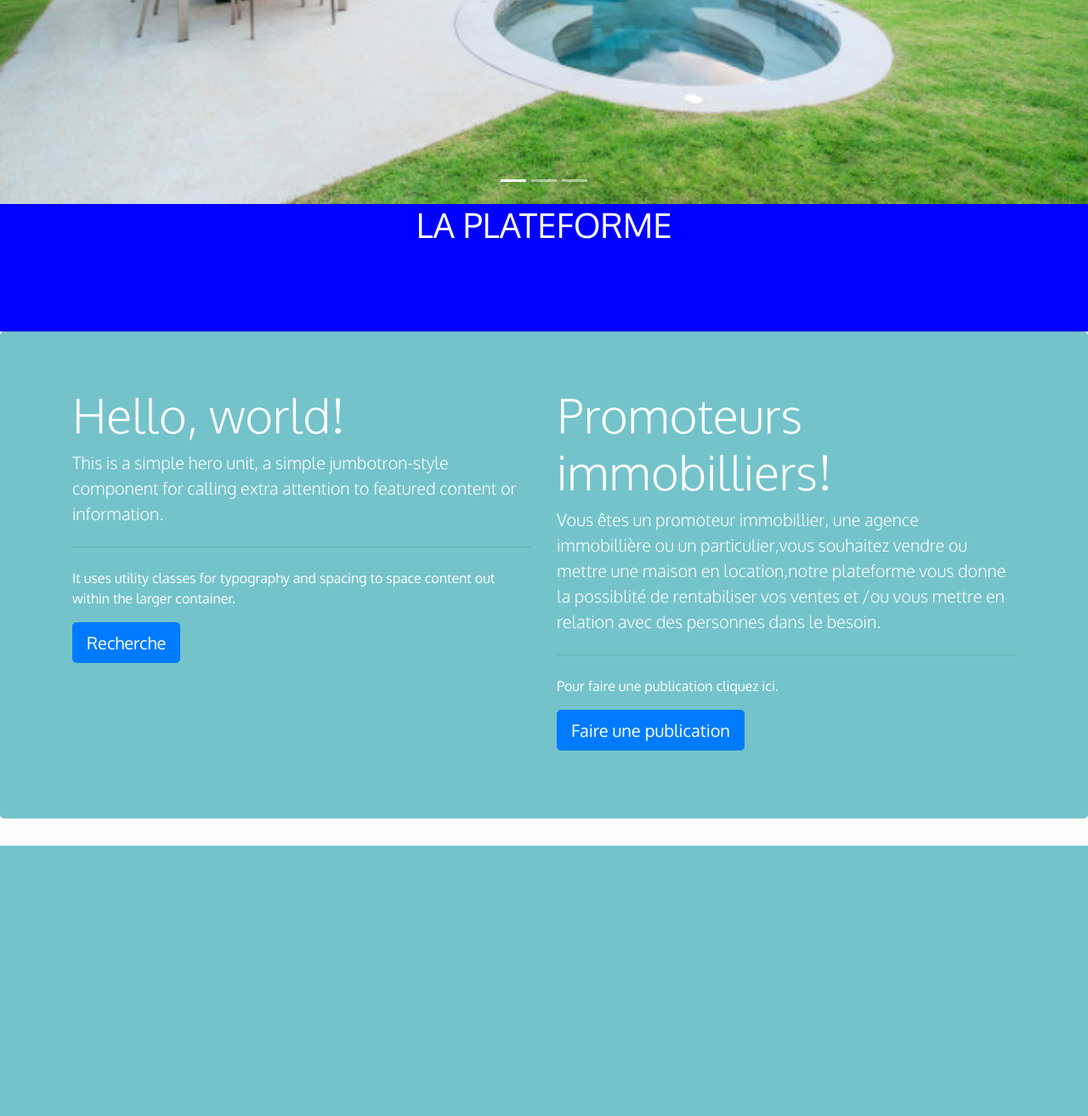
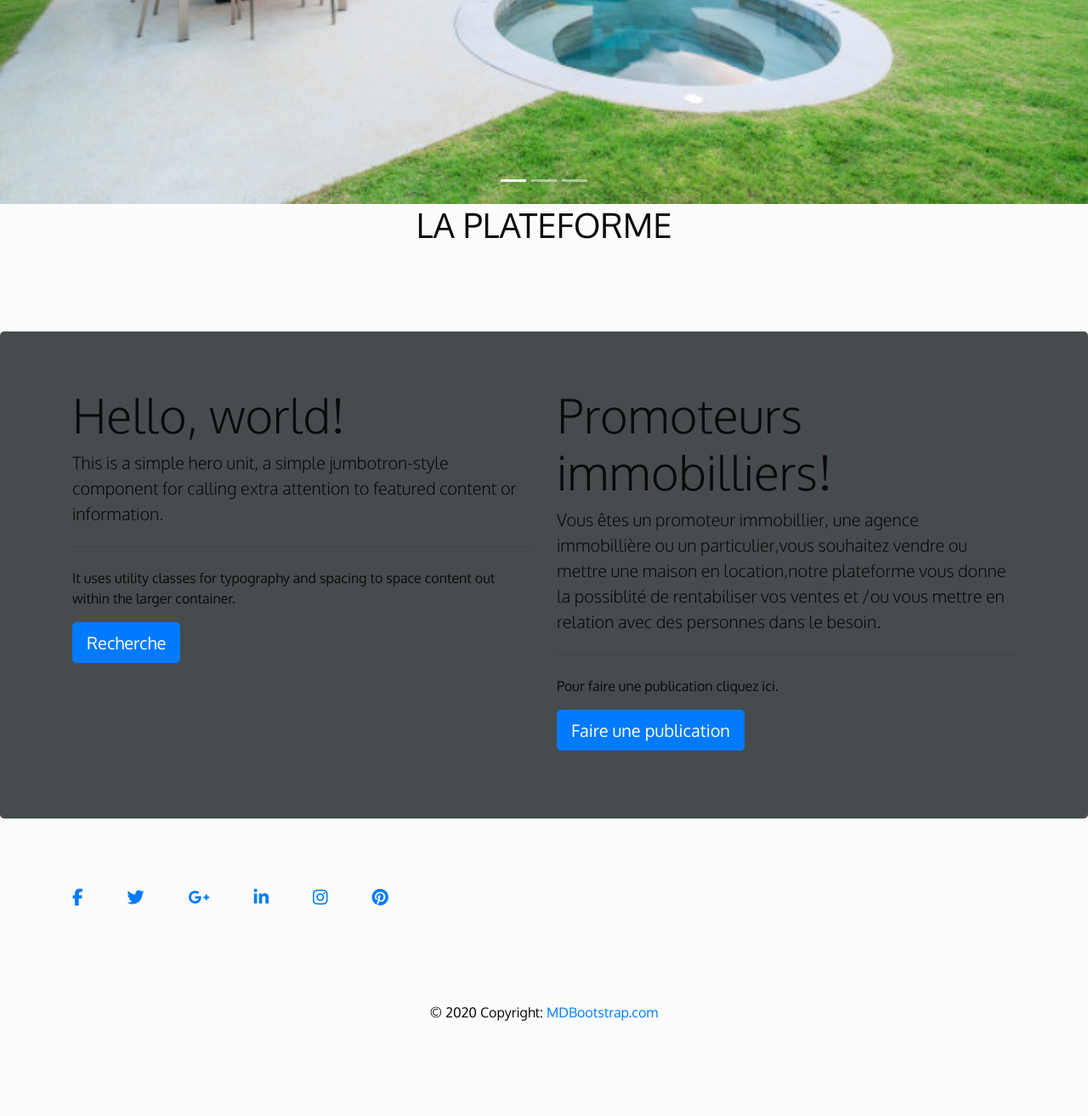
Before and after one commit to willdev61/Project-habitat, a Django app: page / in a window 1280 px wide. Shown: the part 713-2026 px from the top of the page at 85% size. Before the commit the page ends 1708 px from the top, so only its background shows below. Run offline with Django 3.2, Linux system fonts and the light colour scheme; some libraries are stand-ins or nearby versions.

Commit message:
add footer in index

```diff
--- a/mon_habitat/pub/static/pub/css/styles.css
+++ b/mon_habitat/pub/static/pub/css/styles.css
@@ -1,6 +1,6 @@
 body {
   font-size: 16px;
-  color: #fff;
+  color: rgb(10, 10, 10);
   background-color: #FCFCFC;
   font-family: 'Oxygen', sans-serif;
 }
@@ -17,11 +17,10 @@
 
 /** JUMBOTRON **/
 .jumbotron {
-	background-color: #74C3CA;
+	background-color: #464c4d;
 }
 
 .text-center {
-	background-color: blue;
 	height: 150px;
 }
 .text-center h1 {
--- a/mon_habitat/pub/templates/pub/index.html
+++ b/mon_habitat/pub/templates/pub/index.html
@@ -98,6 +98,62 @@
   </div>
 </div>
 
+<!-- Footer -->
+<footer class="page-footer font-small cyan darken-3">
+
+  <!-- Footer Elements -->
+  <div class="container">
+
+    <!-- Grid row-->
+    <div class="row">
+
+      <!-- Grid column -->
+      <div class="col-md-12 py-5">
+        <div class="mb-5 flex-center">
+
+          <!-- Facebook -->
+          <a class="fb-ic">
+            <i class="fab fa-facebook-f fa-lg white-text mr-md-5 mr-3 fa-2x"> </i>
+          </a>
+          <!-- Twitter -->
+          <a class="tw-ic">
+            <i class="fab fa-twitter fa-lg white-text mr-md-5 mr-3 fa-2x"> </i>
+          </a>
+          <!-- Google +-->
+          <a class="gplus-ic">
+            <i class="fab fa-google-plus-g fa-lg white-text mr-md-5 mr-3 fa-2x"> </i>
+          </a>
+          <!--Linkedin -->
+          <a class="li-ic">
+            <i class="fab fa-linkedin-in fa-lg white-text mr-md-5 mr-3 fa-2x"> </i>
+          </a>
+          <!--Instagram-->
+          <a class="ins-ic">
+            <i class="fab fa-instagram fa-lg white-text mr-md-5 mr-3 fa-2x"> </i>
+          </a>
+          <!--Pinterest-->
+          <a class="pin-ic">
+            <i class="fab fa-pinterest fa-lg white-text fa-2x"> </i>
+          </a>
+        </div>
+      </div>
+      <!-- Grid column -->
+
+    </div>
+    <!-- Grid row-->
+
+  </div>
+  <!-- Footer Elements -->
+
+  <!-- Copyright -->
+  <div class="footer-copyright text-center py-3">© 2020 Copyright:
+    <a href="https://mdbootstrap.com/"> MDBootstrap.com</a>
+  </div>
+  <!-- Copyright -->
+
+</footer>
+<!-- Footer -->
+
 
     <!-- Optional JavaScript; choose one of the two! -->
 
```
